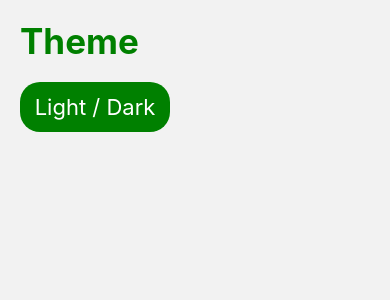
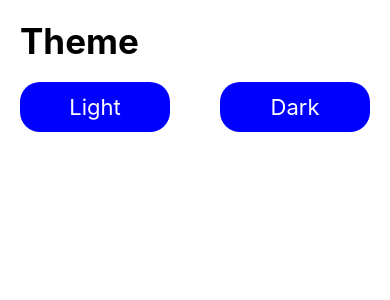
Before and after one commit to leedd87/reactNativeComponents, a React Native app: screen /ChangeThemeScreen in a window 390 px wide. Shown: the top 300 px of the page. Built offline with nearby package versions, Linux system fonts and the light colour scheme.

Commit message:
apply dark and light theme to themescreen

```diff
--- a/src/components/FlatListMenuItem.tsx
+++ b/src/components/FlatListMenuItem.tsx
@@ -1,7 +1,8 @@
 import { NavigationProp, useNavigation, useTheme } from '@react-navigation/native';
-import React from 'react'
+import React, { useContext } from 'react'
 import { View, Text, StyleSheet, TouchableOpacity } from 'react-native'
 import Icon from 'react-native-vector-icons/Ionicons';
+import { ThemeContext } from '../context/themeContext/ThemeContext';
 import { MenuItem } from '../interfaces/appInterfaces';
 
 interface Props {
@@ -11,7 +12,7 @@ interface Props {
 export const FlatListMenuItem = ({ menuItem }: Props) => {
 
     const navigation = useNavigation<any>()
-    //const {colors} = useTheme()
+    const { setDarkTheme, setLightTheme, theme: { colors } } = useContext(ThemeContext)
 
     return (
         <TouchableOpacity
@@ -23,7 +24,7 @@ export const FlatListMenuItem = ({ menuItem }: Props) => {
                 <Icon
                     name={menuItem.icon}
                     size={23}
-                    color='green'
+                    color={colors.primary}
                 />
                 <Text style={styles.itemText}>
                     {menuItem.name}
@@ -32,7 +33,7 @@ export const FlatListMenuItem = ({ menuItem }: Props) => {
                 <View style={{ flex: 1 }} />
                 <Icon
                     name='chevron-forward-outline'
-                    color='green'
+                    color={colors.primary}
                     size={23}
                 />
             </View>
--- a/src/components/HeaderTitle.tsx
+++ b/src/components/HeaderTitle.tsx
@@ -1,6 +1,7 @@
-import React from 'react'
+import React, { useContext } from 'react'
 import { Text, View } from 'react-native'
 import { useSafeAreaInsets } from 'react-native-safe-area-context'
+import { ThemeContext } from '../context/themeContext/ThemeContext'
 import { styles } from "../theme/appTheme"
 
 interface Props {
@@ -9,11 +10,19 @@ interface Props {
 
 export const HeaderTitle = ({ title }: Props) => {
 
+
     const { top } = useSafeAreaInsets()
+    const { setDarkTheme, setLightTheme, theme: { colors } } = useContext(ThemeContext)
+
 
     return (
         <View style={{ marginTop: top + 20, marginBottom: 20 }}>
-            <Text style={{ ...styles.title, color: 'green' }}>{title}</Text>
+            <Text style={{
+                ...styles.title,
+                color: colors.text
+            }}>
+                {title}
+            </Text>
         </View>
     )
 }
--- a/src/context/themeContext/ThemeContext.tsx
+++ b/src/context/themeContext/ThemeContext.tsx
@@ -19,6 +19,7 @@ export const ThemeProvider = ({ children }: any) => {
     }
 
     const setLightTheme = () => {
+        dispatch({ type: 'set_light_theme' })
         console.log('setLightTheme')
     }
     return (
--- a/src/context/themeContext/themeReducer.tsx
+++ b/src/context/themeContext/themeReducer.tsx
@@ -14,8 +14,22 @@ export const lightTheme: ThemeState = {
     dark: false,
     dividerColor: 'green',
     colors: {
-        primary: 'red',
-        background: 'blue',
+        primary: 'blue',
+        background: 'white',
+        card: 'green',
+        text: 'black',
+        border: 'orange',
+        notification: 'teal'
+    }
+}
+
+export const darkTheme: ThemeState = {
+    currentTheme: 'dark',
+    dark: true,
+    dividerColor: 'green',
+    colors: {
+        primary: '#75CEDB',
+        background: 'black',
         card: 'green',
         text: 'pink',
         border: 'orange',
@@ -29,6 +43,9 @@ export const themeReducer = (state: ThemeState, action: ThemeAction): ThemeState
         case 'set_light_theme':
             return { ...lightTheme }
 
+        case 'set_dark_theme':
+            return { ...darkTheme }
+
         default:
             return state;
     }
--- a/src/navigator/Navigator.tsx
+++ b/src/navigator/Navigator.tsx
@@ -1,4 +1,4 @@
-import React from 'react';
+import React, { useContext } from 'react';
 import { createStackNavigator } from '@react-navigation/stack';
 import { HomeScreen } from '../screens/HomeScreen';
 import { Animation101Screen } from '../screens/Animation101Screen';
@@ -13,12 +13,18 @@ import { InfiniteScrollScreen } from '../screens/InfiniteScrollScreen';
 import { SlidesScreen } from '../screens/SlidesScreen';
 import { ChangeThemeScreen } from '../screens/ChangeThemeScreen';
 import { NavigationContainer } from '@react-navigation/native';
+import { ThemeContext } from '../context/themeContext/ThemeContext';
 
 const Stack = createStackNavigator();
 
 export const Navigator = () => {
+
+    const { setDarkTheme, setLightTheme, theme } = useContext(ThemeContext)
+
     return (
-        <NavigationContainer>
+        <NavigationContainer
+            theme={theme}
+        >
             <Stack.Navigator
                 screenOptions={{
                     headerShown: false,
--- a/src/screens/ChangeThemeScreen.tsx
+++ b/src/screens/ChangeThemeScreen.tsx
@@ -6,19 +6,22 @@ import { styles } from '../theme/appTheme';
 
 export const ChangeThemeScreen = () => {
 
-    const { setDarkTheme } = useContext(ThemeContext)
+    const { setDarkTheme, setLightTheme, theme: { colors } } = useContext(ThemeContext)
 
     return (
         <View style={styles.globalMargin}>
             <HeaderTitle title='Theme' />
+            <View style={{ flexDirection: 'row', justifyContent: 'space-between' }}>
+
+
                 <TouchableOpacity
-                onPress={setDarkTheme}
+                    onPress={setLightTheme}
                     activeOpacity={0.8}
                     style={{
                         width: 150,
                         height: 50,
                         borderRadius: 20,
-                    backgroundColor: 'green',
+                        backgroundColor: colors.primary,
                         justifyContent: 'center',
                     }}>
                     <Text style={{
@@ -27,8 +30,27 @@ export const ChangeThemeScreen = () => {
                         fontSize: 22
                     }}
                     >
-                    Light / Dark</Text>
+                        Light</Text>
                 </TouchableOpacity>
+                <TouchableOpacity
+                    onPress={setDarkTheme}
+                    activeOpacity={0.8}
+                    style={{
+                        width: 150,
+                        height: 50,
+                        borderRadius: 20,
+                        backgroundColor: colors.primary,
+                        justifyContent: 'center',
+                    }}>
+                    <Text style={{
+                        color: 'white',
+                        textAlign: 'center',
+                        fontSize: 22
+                    }}
+                    >
+                        Dark</Text>
+                </TouchableOpacity>
+            </View>
         </View>
     )
 }
```
Lines whose indentation alone changed are shown as unchanged.
